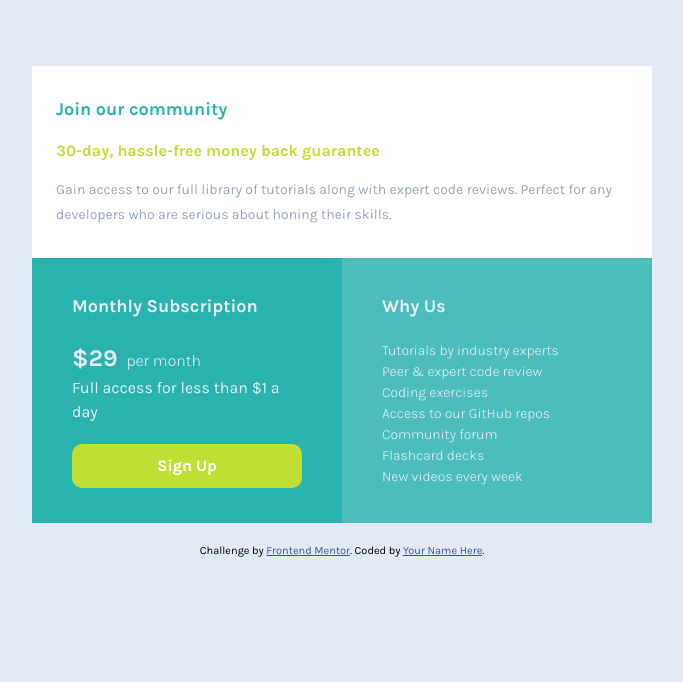
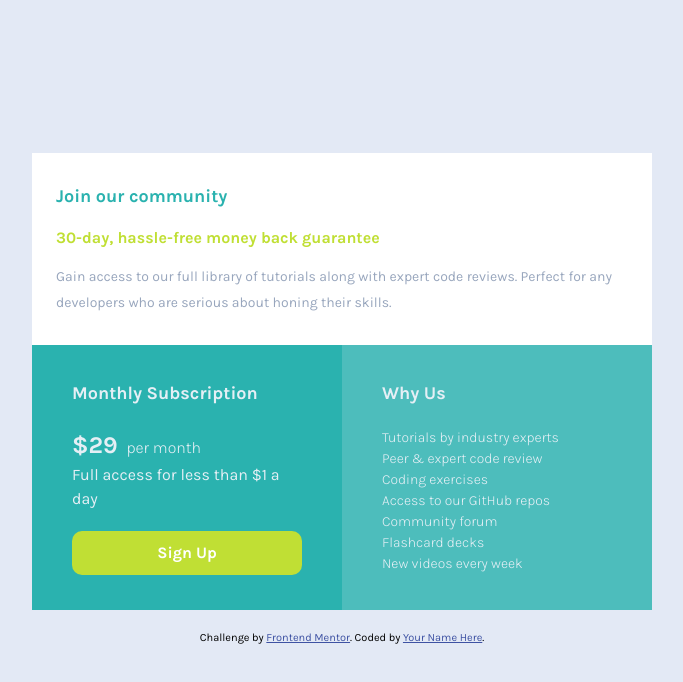
Before and after one commit to dublop/single-price-grid-component-master, a plain HTML site: page index.html in a window 1280 px wide. Shown: the whole page, without its empty margins (298-981 px from the left). Drawn offline with Linux system fonts and the light colour scheme.

Commit message:
Changes add to body and .container

```diff
--- a/style.css
+++ b/style.css
@@ -12,6 +12,10 @@
 }
 
 body {
+    display: flex;
+    flex-direction: column;
+    justify-content: center;
+    align-content: center;
     font-family: 'Karla', sans-serif;
     background-color: hwb(220 89% 4%);
 }
@@ -19,8 +23,8 @@ body {
 .container {
     display: flex;
     flex-direction: column;
-    margin: 80px auto;
     justify-content: center;
+    margin: 0 auto;
 }
 
 header {
```
